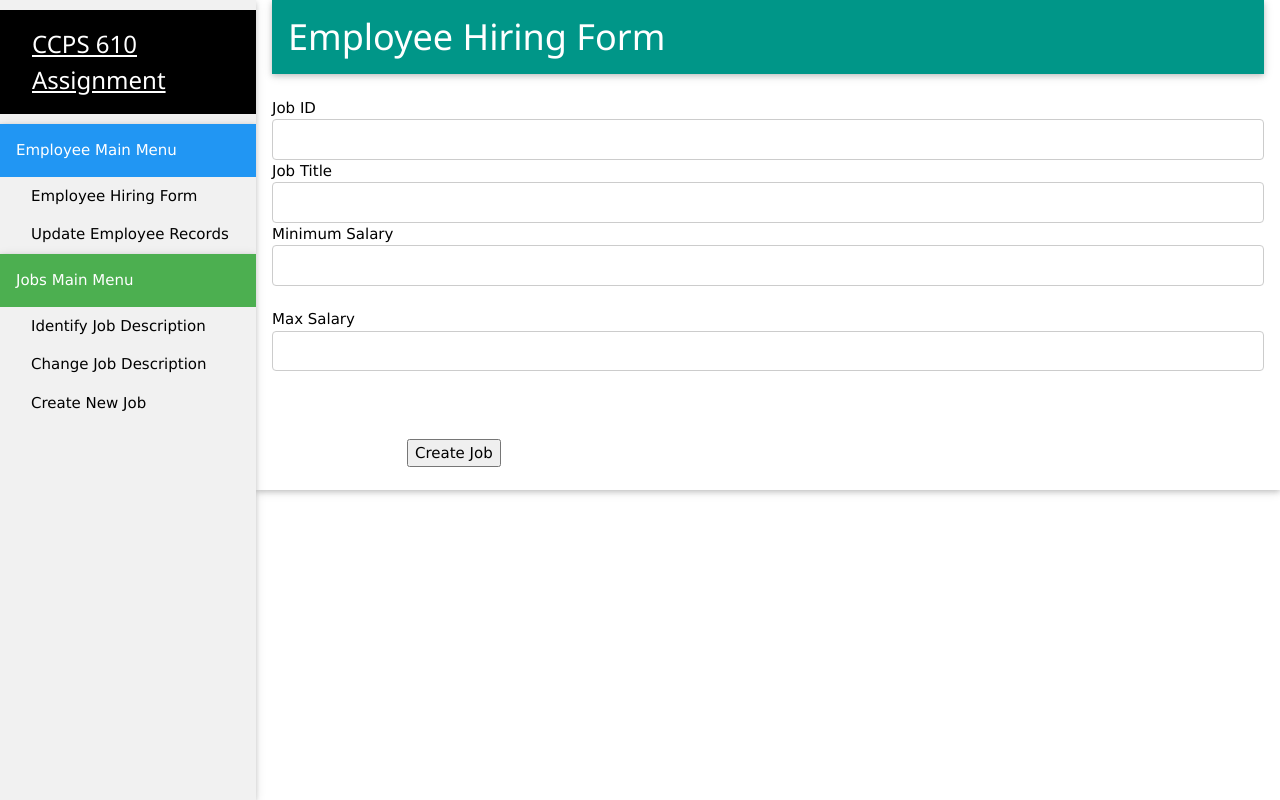
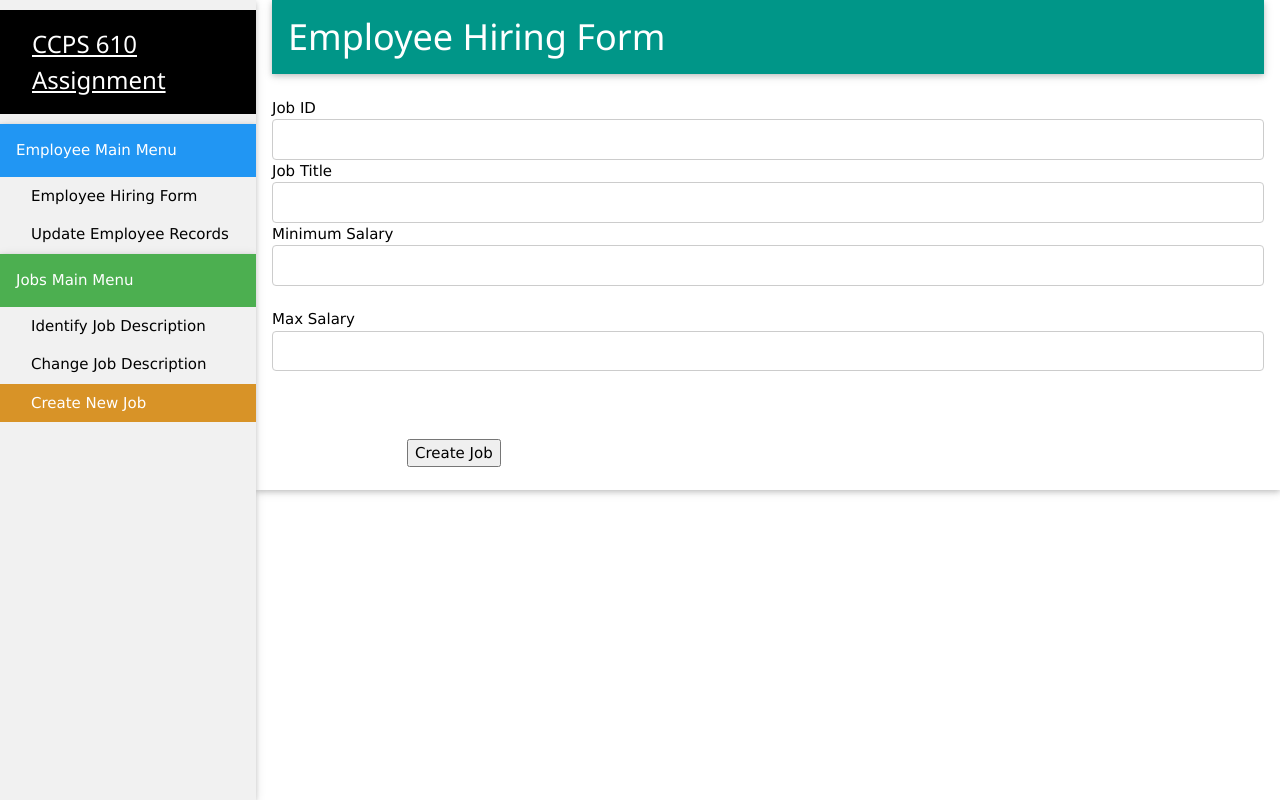
Before and after one commit to Thames18/CPS610, a PHP site: page /create.php in a window 1280 px wide. Run offline with PHP 8.4, Linux system fonts and the light colour scheme.

Commit message:
Update create.php

```diff
--- a/create.php
+++ b/create.php
@@ -4,7 +4,14 @@
 <link rel="stylesheet" href="https://www.w3schools.com/w3css/4/w3.css">
 <body>
 <div class="w3-sidebar w3-light-grey w3-bar-block w3-card-2" style="width:20%">
-    <script>
+        <style>
+/* Style the active class, and buttons on mouse-over */
+.active, .btn:hover {
+  background-color: #D89327;
+  color: white;
+}
+</style>
+	<script>
         $( function() {
             $( "#datepicker" ).datepicker();
         } );
@@ -32,7 +39,7 @@
     </div>
     <a href="getjob.php" class="w3-bar-item w3-button">&emsp;Identify Job Description</a>
     <a href="changejob.php" class="w3-bar-item w3-button">&emsp;Change Job Description</a>
-    <a href="create.php" class="w3-bar-item w3-button">&emsp;Create New Job</a>
+    <a href="create.php" class="w3-bar-item w3-button active">&emsp;Create New Job</a>
 
 </div>
 
```
